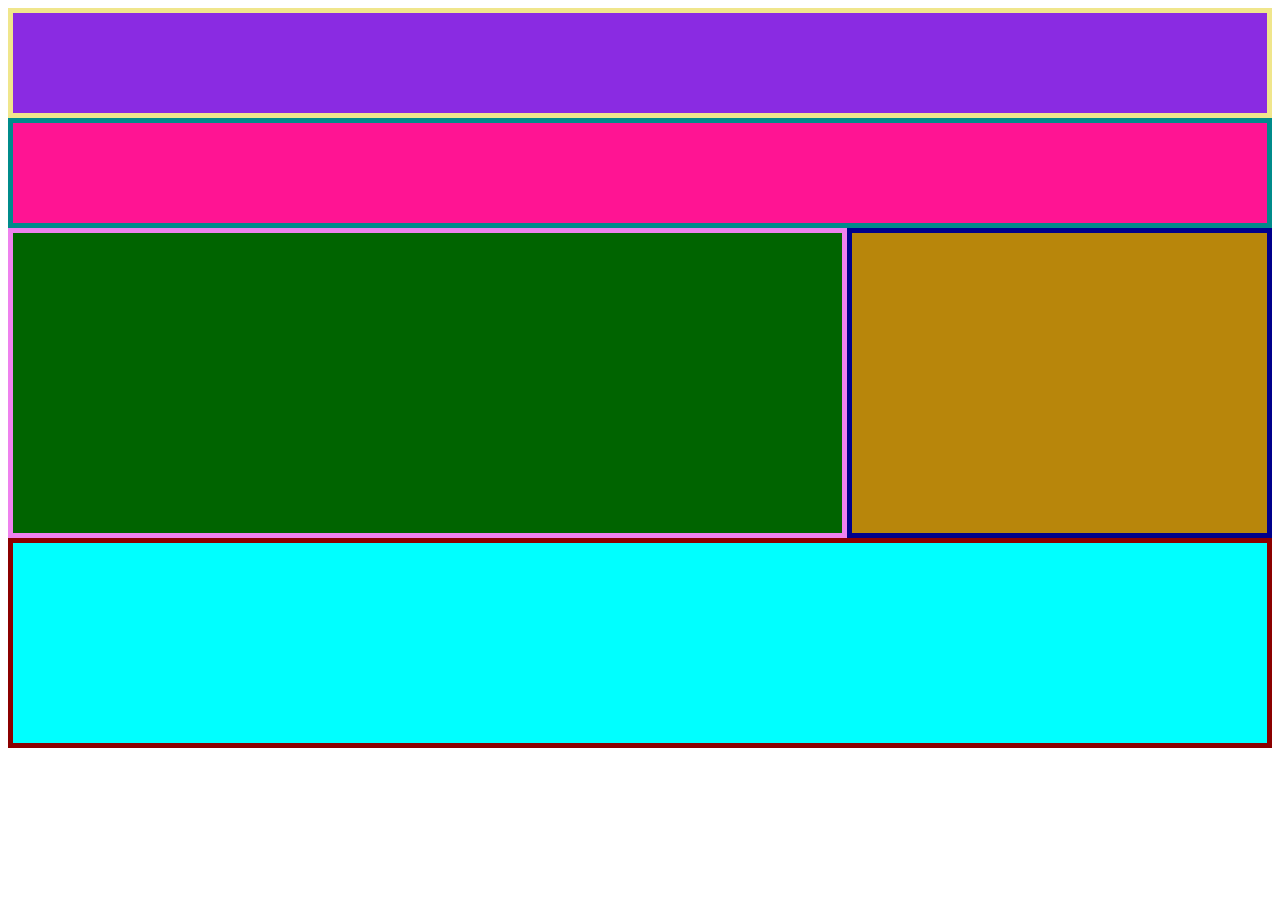
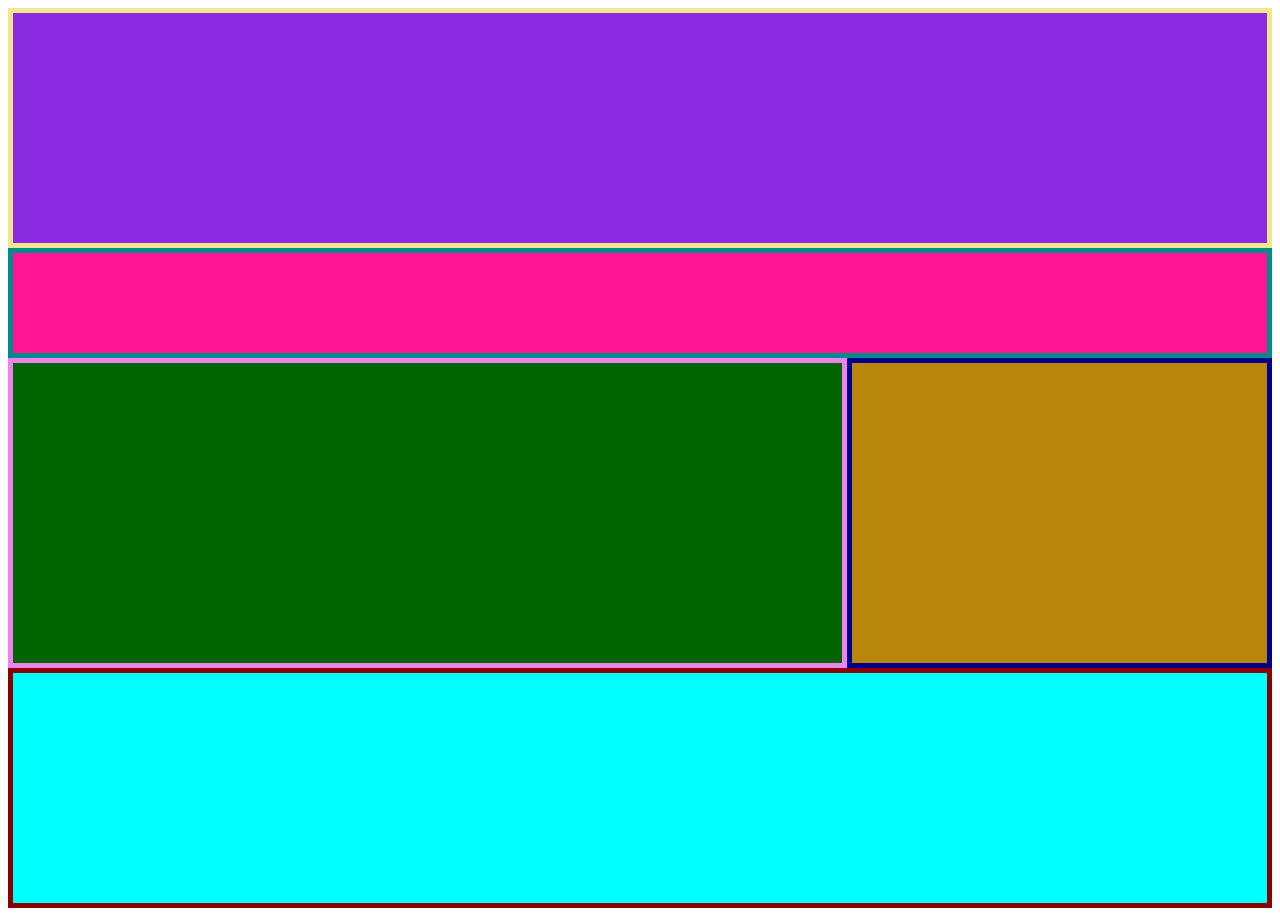
Before and after one commit to Marisalt/Hmwrks, a plain HTML site: page les4/2/index4-2.html in a window 1280 px wide. Before the commit the page ends 800 px from the top, so only its background shows below. Drawn offline with Linux system fonts and the light colour scheme.

Commit message:
lesson4 homework

```diff
--- a/les4/2/mmmain.css
+++ b/les4/2/mmmain.css
@@ -1,6 +1,6 @@
 .header {
     background: blueviolet;
-    height: 100px;
+    height: 230px;
     border: 5px solid khaki;
 }
 
@@ -13,7 +13,6 @@
 .block {
     display: flex;
     flex-direction: row;
-    justify-content: space-between;
 }
 
 .main {
@@ -33,6 +32,6 @@
 
 .footer {
     background: cyan;
-    height: 200px;
+    height: 230px;
     border: 5px solid darkred;
 }
```
